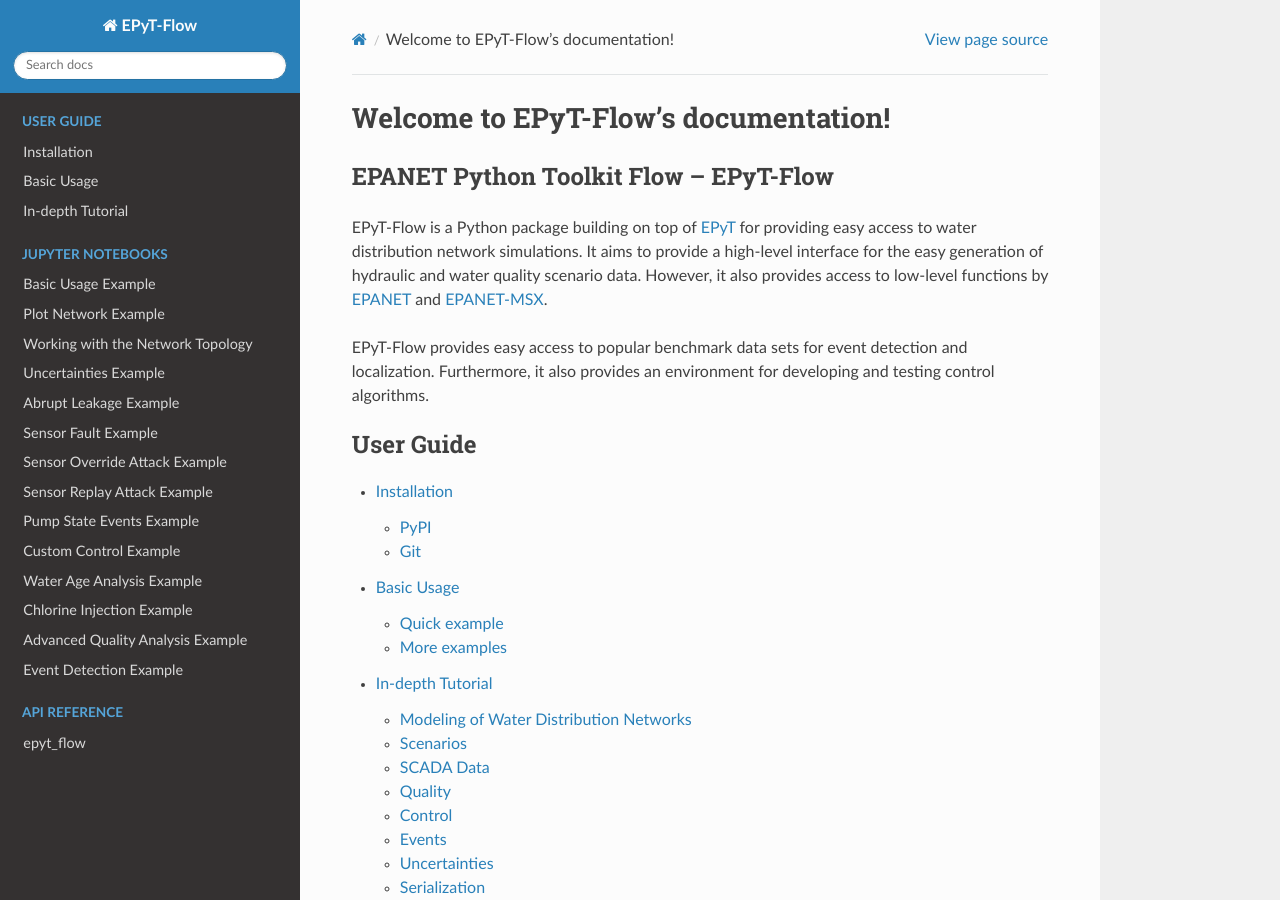
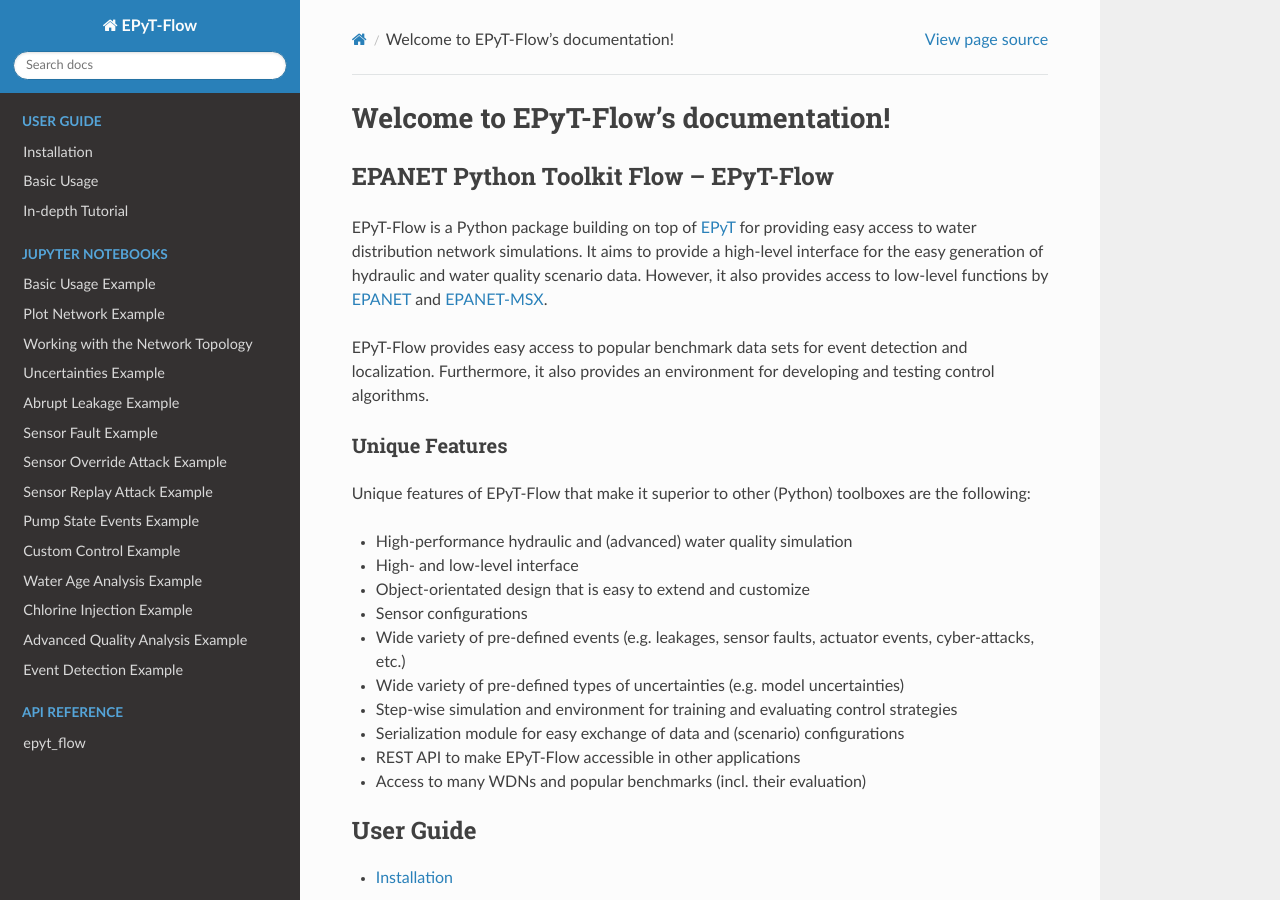
Before and after one commit to WaterFutures/EPyT-Flow, a Sphinx documentation site: the page built from docs/index.rst, in a window 1280 px wide and 900 px high. Built offline with Sphinx 7.4.7 and the Read the Docs theme 2.0.0, drawn with Linux system fonts in a browser that asks for light colours.

Commit message:
Update README: List unique features

```diff
--- a/docs/index.rst
+++ b/docs/index.rst
@@ -12,6 +12,22 @@
 
 EPyT-Flow provides easy access to popular benchmark data sets for event detection and localization.
 Furthermore, it also provides an environment for developing and testing control algorithms.
+
+Unique Features
+---------------
+
+Unique features of EPyT-Flow that make it superior to other (Python) toolboxes are the following:
+
+- High-performance hydraulic and (advanced) water quality simulation
+- High- and low-level interface
+- Object-orientated design that is easy to extend and customize
+- Sensor configurations
+- Wide variety of pre-defined events (e.g. leakages, sensor faults, actuator events, cyber-attacks, etc.)
+- Wide variety of pre-defined types of uncertainties (e.g. model uncertainties)
+- Step-wise simulation and environment for training and evaluating control strategies
+- Serialization module for easy exchange of data and (scenario) configurations
+- REST API to make EPyT-Flow accessible in other applications
+- Access to many WDNs and popular benchmarks (incl. their evaluation)
 
 .. toctree::
     :maxdepth: 2
```
Also changed, not shown: README.md (+17 -0 lines).
